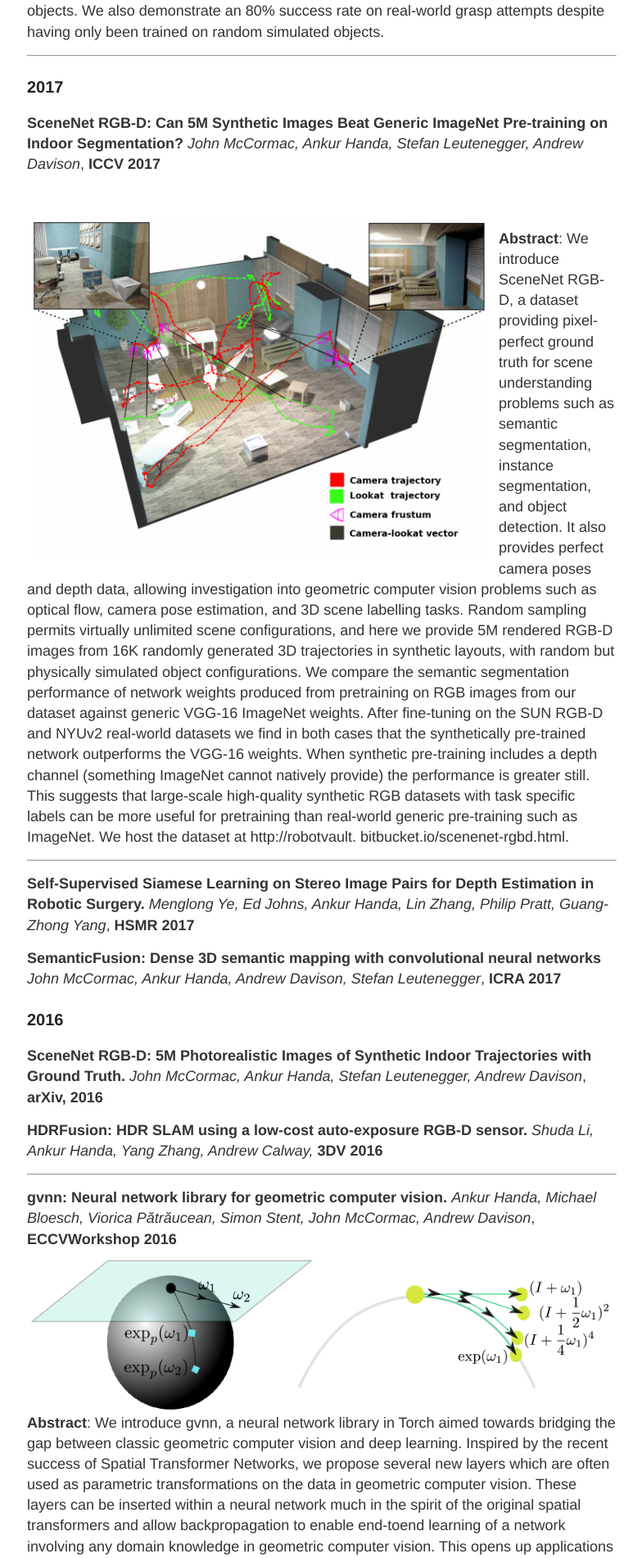
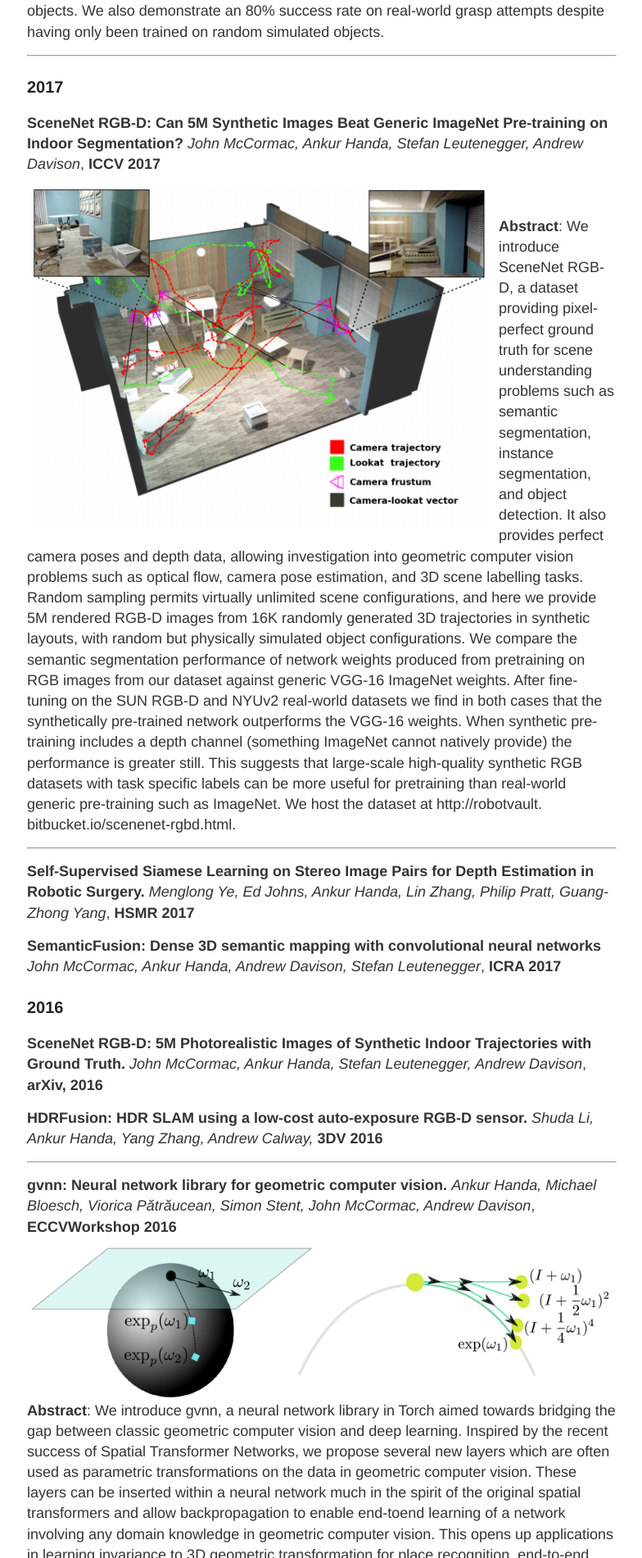
Before and after one commit to ankurhanda/ankurhanda.github.io, a Jekyll site: the page built from publications.md, in a window 1280 px wide. Shown: the part 1049-2950 px from the top of the page at 82% size, without its empty margins (247-1031 px from the left). Built offline with Jekyll 4.4.1, drawn with Linux system fonts in a browser that asks for light colours.

Commit message:
updating images and papers
Signed-off-by: Ankur Handa <ahanda@dhcp-10-21-132-110.nvidia.com>

```diff
--- a/publications.md
+++ b/publications.md
@@ -16,9 +16,9 @@ permalink: /publications/
 ### 2017
 
 **SceneNet RGB-D: Can 5M Synthetic Images Beat Generic ImageNet Pre-training on Indoor Segmentation?** _John McCormac, Ankur Handa, Stefan Leutenegger, Andrew Davison_, **ICCV 2017**
-
 <br>
-<img align="left" src="/images/pubs/SceneNetRGBD_ICCV17.png" width="80%"> <br> **Abstract**: We introduce SceneNet RGB-D, a dataset providing pixel-perfect ground truth for scene understanding problems such as semantic segmentation, instance segmentation, and object detection. It also provides perfect camera poses and depth data, allowing investigation into geometric computer vision problems such as optical flow, camera pose estimation, and 3D scene labelling tasks. Random sampling permits virtually unlimited scene configurations, and here we provide 5M rendered RGB-D images from 16K randomly generated 3D trajectories in synthetic layouts, with random but physically simulated object configurations. We compare the semantic segmentation performance of network weights produced from pretraining on RGB images from our dataset against generic VGG-16 ImageNet weights. After fine-tuning on the SUN RGB-D and NYUv2 real-world datasets we find in both cases that the synthetically pre-trained network outperforms the VGG-16 weights. When synthetic pre-training includes a depth channel (something ImageNet cannot natively provide) the performance is greater still. This suggests that large-scale high-quality synthetic RGB datasets with task specific labels can be more useful for pretraining than real-world generic pre-training such as ImageNet. We host the dataset at http://robotvault.
+<img align="left" src="/images/pubs/SceneNetRGBD_ICCV17.png" width="80%"> <br> <br>
+ **Abstract**: We introduce SceneNet RGB-D, a dataset providing pixel-perfect ground truth for scene understanding problems such as semantic segmentation, instance segmentation, and object detection. It also provides perfect camera poses and depth data, allowing investigation into geometric computer vision problems such as optical flow, camera pose estimation, and 3D scene labelling tasks. Random sampling permits virtually unlimited scene configurations, and here we provide 5M rendered RGB-D images from 16K randomly generated 3D trajectories in synthetic layouts, with random but physically simulated object configurations. We compare the semantic segmentation performance of network weights produced from pretraining on RGB images from our dataset against generic VGG-16 ImageNet weights. After fine-tuning on the SUN RGB-D and NYUv2 real-world datasets we find in both cases that the synthetically pre-trained network outperforms the VGG-16 weights. When synthetic pre-training includes a depth channel (something ImageNet cannot natively provide) the performance is greater still. This suggests that large-scale high-quality synthetic RGB datasets with task specific labels can be more useful for pretraining than real-world generic pre-training such as ImageNet. We host the dataset at http://robotvault.
 bitbucket.io/scenenet-rgbd.html.
 <br>
 <hr>
```
